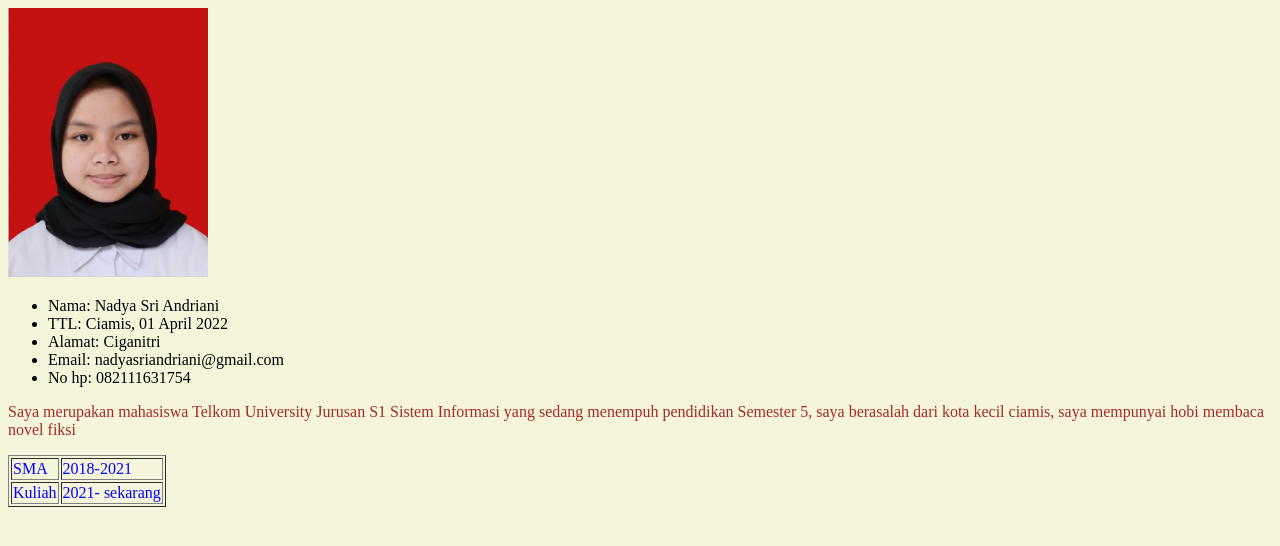
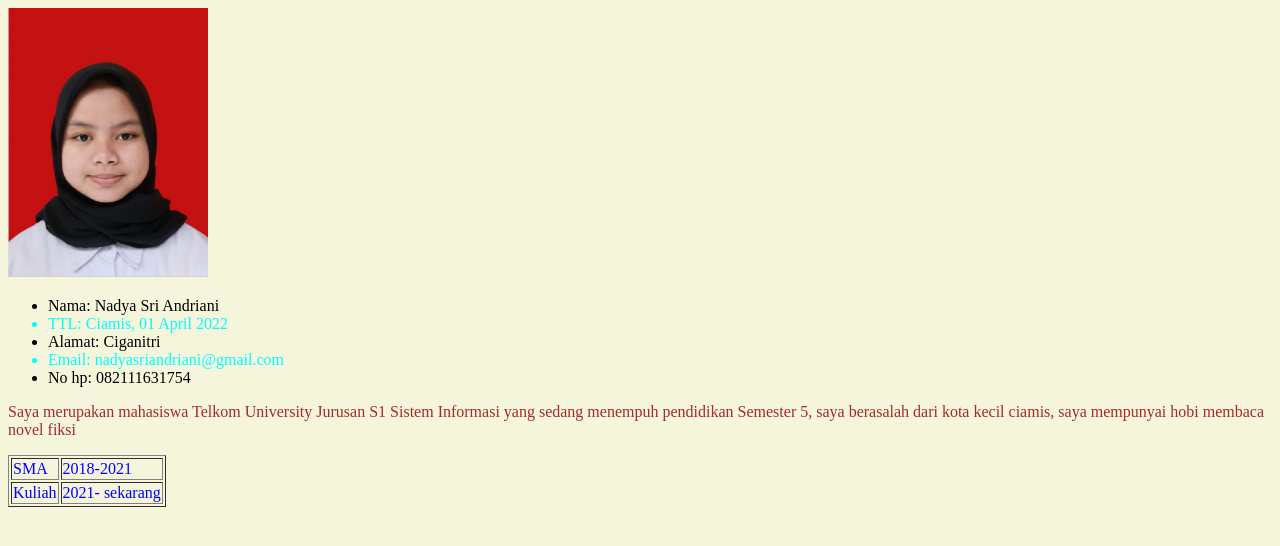
Before and after one commit to nadyasri/wad_project1, a plain HTML site: page index.html in a window 1280 px wide. Drawn offline with Linux system fonts and the light colour scheme.

Commit message:
Update index.html

```diff
--- a/index.html
+++ b/index.html
@@ -6,16 +6,16 @@
 <body style='background-color:beige'>
     <img src="foto nadya.jpeg" alt=""  width="200" >
     <ul>
-        <li style="color: ;">
+        <li>
             Nama: Nadya Sri Andriani
         </li>
-        <li>
+        <li style="color: aqua;">
             TTL: Ciamis, 01 April 2022
         </li>
         <li>
             Alamat: Ciganitri
         </li>
-        <li>
+        <li style="color: aqua;">
             Email: nadyasriandriani@gmail.com
         </li>
         <li>
```
